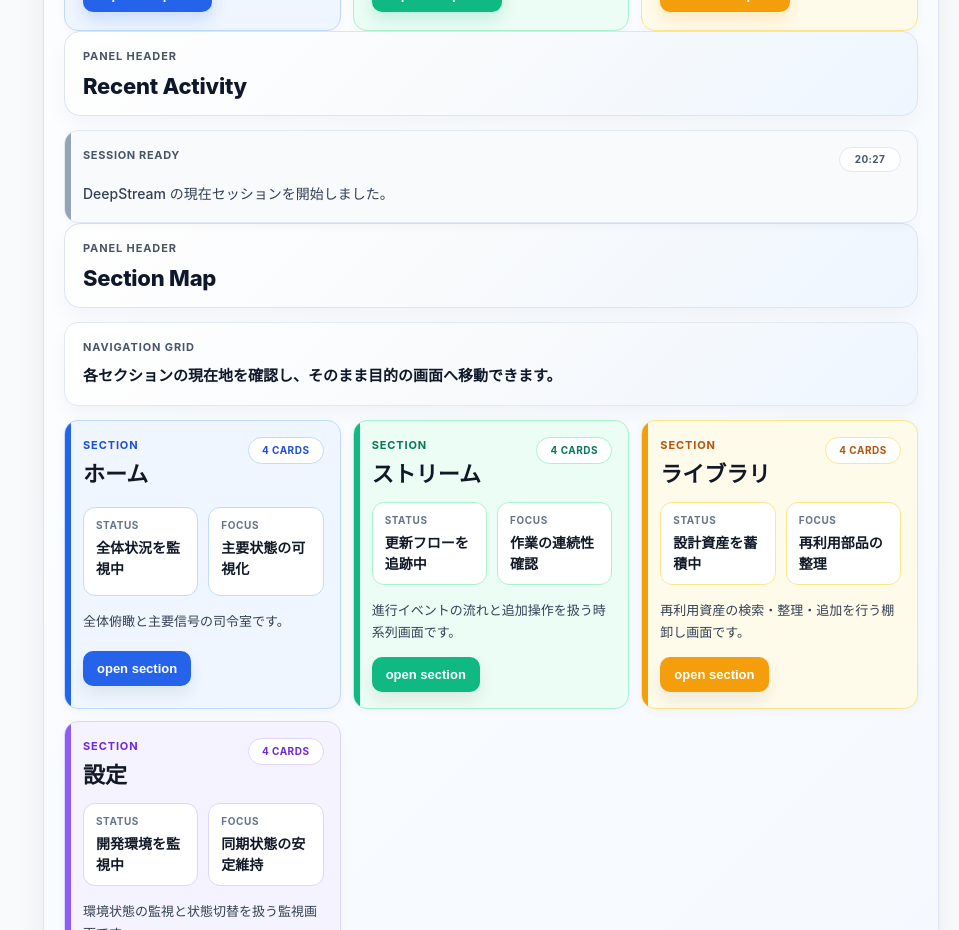
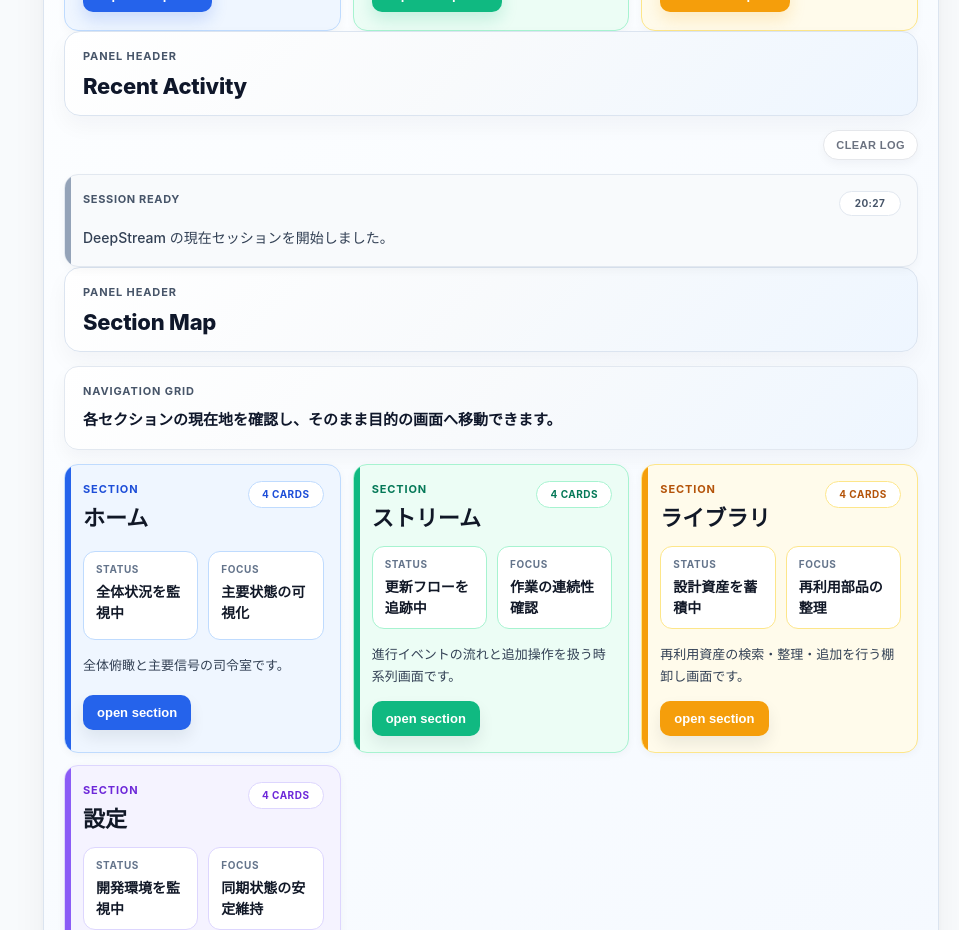
Before and after one commit to wwm001/deepstream, a React (Vite) app: page / in a window 1280 px wide. Shown: the part 2060-2990 px from the top of the page, without its empty margins (321-1280 px from the left). Built offline with nearby package versions, Linux system fonts and the light colour scheme.

Commit message:
Persist activity feed and add clear log control

```diff
--- a/src/components/Dashboard.tsx
+++ b/src/components/Dashboard.tsx
@@ -1,4 +1,4 @@
-import { useMemo, useState } from "react";
+import { useEffect, useMemo, useState } from "react";
 import StreamCard from "./StreamCard";
 import StatusPill from "./StatusPill";
 import SectionHeader from "./SectionHeader";
@@ -17,7 +17,10 @@ import type {
 } from "../dashboardData/types";
 import type { NavigationSection } from "../navigationItems";
 import type { DashboardSnapshot } from "../utils/dashboardSnapshot";
+import { STORAGE_KEYS } from "../utils/storageKeys";
+import { readStorageJSON, writeStorageJSON } from "../utils/safeLocalStorage";
 import {
+  DASHBOARD_STORAGE_NAMESPACE,
   type LibraryFilter,
   type LibrarySort,
   type PersistedLibraryState,
@@ -48,6 +51,57 @@ function createTimeLabel() {
     hour: "2-digit",
     minute: "2-digit",
   });
+}
+
+function isRecord(value: unknown): value is Record<string, unknown> {
+  return typeof value === "object" && value !== null;
+}
+
+function isValidActivityItem(value: unknown): value is HomeActivityItem {
+  return (
+    isRecord(value) &&
+    typeof value.id === "string" &&
+    typeof value.title === "string" &&
+    typeof value.detail === "string" &&
+    typeof value.timeLabel === "string" &&
+    (value.tone === "neutral" ||
+      value.tone === "success" ||
+      value.tone === "warning")
+  );
+}
+
+function createInitialActivityItems(): HomeActivityItem[] {
+  return [
+    {
+      id: createActivityId(),
+      title: "Session Ready",
+      detail: "DeepStream の現在セッションを開始しました。",
+      timeLabel: createTimeLabel(),
+      tone: "neutral",
+    },
+  ];
+}
+
+function readStoredActivityItems(): HomeActivityItem[] {
+  const fallback = createInitialActivityItems();
+
+  const parsed = readStorageJSON<unknown>(
+    STORAGE_KEYS.activityFeed,
+    DASHBOARD_STORAGE_NAMESPACE,
+    fallback
+  );
+
+  if (!Array.isArray(parsed)) {
+    return fallback;
+  }
+
+  const validItems = parsed.filter(isValidActivityItem);
+
+  if (parsed.length > 0 && validItems.length === 0) {
+    return fallback;
+  }
+
+  return validItems;
 }
 
 function Dashboard({
@@ -97,15 +151,9 @@ function Dashboard({
     streamPersistedState.streamSort
   );
 
-  const [activityItems, setActivityItems] = useState<HomeActivityItem[]>([
-    {
-      id: createActivityId(),
-      title: "Session Ready",
-      detail: "DeepStream の現在セッションを開始しました。",
-      timeLabel: createTimeLabel(),
-      tone: "neutral",
-    },
-  ]);
+  const [activityItems, setActivityItems] = useState<HomeActivityItem[]>(() =>
+    readStoredActivityItems()
+  );
 
   const section = dashboardSections[currentSection];
 
@@ -121,6 +169,14 @@ function Dashboard({
     streamFilter,
     streamSort,
   });
+
+  useEffect(() => {
+    writeStorageJSON(
+      STORAGE_KEYS.activityFeed,
+      activityItems,
+      DASHBOARD_STORAGE_NAMESPACE
+    );
+  }, [activityItems]);
 
   const {
     filteredSettingsChecks,
@@ -224,6 +280,10 @@ function Dashboard({
       streamSort,
     ]
   );
+
+  const handleClearActivity = () => {
+    setActivityItems([]);
+  };
 
   const handleExportSnapshot = () => {
     pushActivity(
@@ -538,6 +598,7 @@ function Dashboard({
         onSelectSection={onSelectSection}
         snapshot={snapshot}
         activityItems={activityItems}
+        onClearActivity={handleClearActivity}
         onExportSnapshot={handleExportSnapshot}
         onImportSnapshot={handleImportSnapshot}
         onResetWorkspace={handleResetWorkspace}
--- a/src/components/DashboardExtraContent.tsx
+++ b/src/components/DashboardExtraContent.tsx
@@ -27,6 +27,7 @@ type DashboardExtraContentProps = {
 
   snapshot: DashboardSnapshot;
   activityItems: HomeActivityItem[];
+  onClearActivity: () => void;
   onExportSnapshot: () => void;
   onImportSnapshot: (snapshot: DashboardSnapshot) => void;
   onResetWorkspace: () => void;
@@ -90,6 +91,7 @@ function DashboardExtraContent({
   onSelectSection,
   snapshot,
   activityItems,
+  onClearActivity,
   onExportSnapshot,
   onImportSnapshot,
   onResetWorkspace,
@@ -166,7 +168,10 @@ function DashboardExtraContent({
           onImportSnapshot={onImportSnapshot}
           onResetWorkspace={onResetWorkspace}
         />
-        <HomeActivityFeed items={activityItems} />
+        <HomeActivityFeed
+          items={activityItems}
+          onClearActivity={onClearActivity}
+        />
         <HomeSectionSnapshotList
           items={homeSectionSnapshots}
           onSelectSection={onSelectSection}
--- a/src/components/HomeActivityFeed.tsx
+++ b/src/components/HomeActivityFeed.tsx
@@ -10,6 +10,7 @@ export type HomeActivityItem = {
 
 type HomeActivityFeedProps = {
   items: HomeActivityItem[];
+  onClearActivity: () => void;
 };
 
 const toneStyles: Record<
@@ -41,9 +42,59 @@ const toneStyles: Record<
   },
 };
 
-function HomeActivityFeed({ items }: HomeActivityFeedProps) {
+function HomeActivityFeed({
+  items,
+  onClearActivity,
+}: HomeActivityFeedProps) {
+  const handleConfirmClear = () => {
+    if (items.length === 0) {
+      return;
+    }
+
+    const accepted = window.confirm(
+      "Recent Activity をすべてクリアします。続行しますか？"
+    );
+
+    if (!accepted) {
+      return;
+    }
+
+    onClearActivity();
+  };
+
   return (
     <DashboardPanel title="Recent Activity">
+      <div
+        style={{
+          display: "flex",
+          justifyContent: "flex-end",
+        }}
+      >
+        <button
+          type="button"
+          onClick={handleConfirmClear}
+          disabled={items.length === 0}
+          style={{
+            border: "1px solid #e5e7eb",
+            background: items.length === 0 ? "#f8fafc" : "#ffffff",
+            color: items.length === 0 ? "#9ca3af" : "#6b7280",
+            borderRadius: "999px",
+            padding: "8px 12px",
+            fontSize: "11px",
+            fontWeight: 700,
+            letterSpacing: "0.04em",
+            textTransform: "uppercase",
+            cursor: items.length === 0 ? "not-allowed" : "pointer",
+            boxShadow:
+              items.length === 0
+                ? "none"
+                : "0 4px 10px rgba(15, 23, 42, 0.04)",
+          }}
+        >
+          clear log
+        </button>
+      </div>
+
       {items.length === 0 ? (
         <article
           style={{
--- a/src/utils/storageKeys.ts
+++ b/src/utils/storageKeys.ts
@@ -3,4 +3,5 @@ export const STORAGE_KEYS = {
   settingsState: "deepstream:settings-state",
   libraryState: "deepstream:library-state",
   streamState: "deepstream:stream-state",
+  activityFeed: "deepstream:activity-feed",
 } as const;
```
